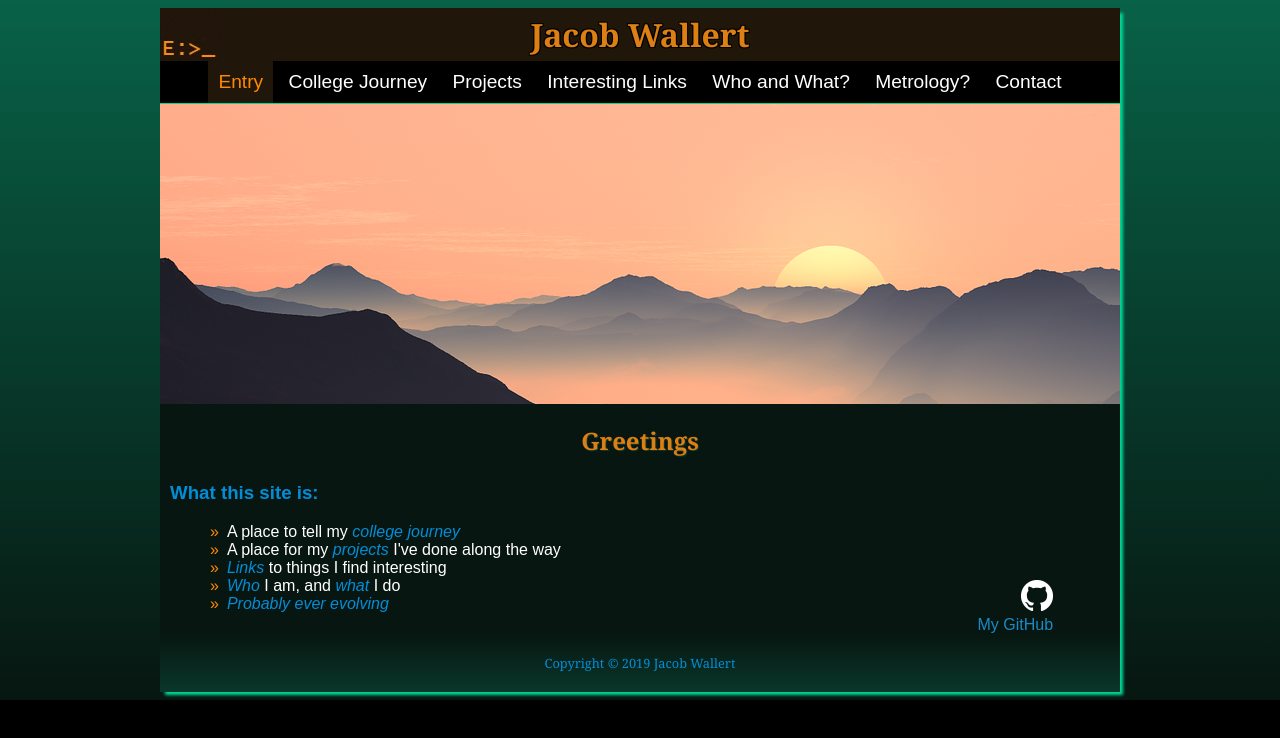
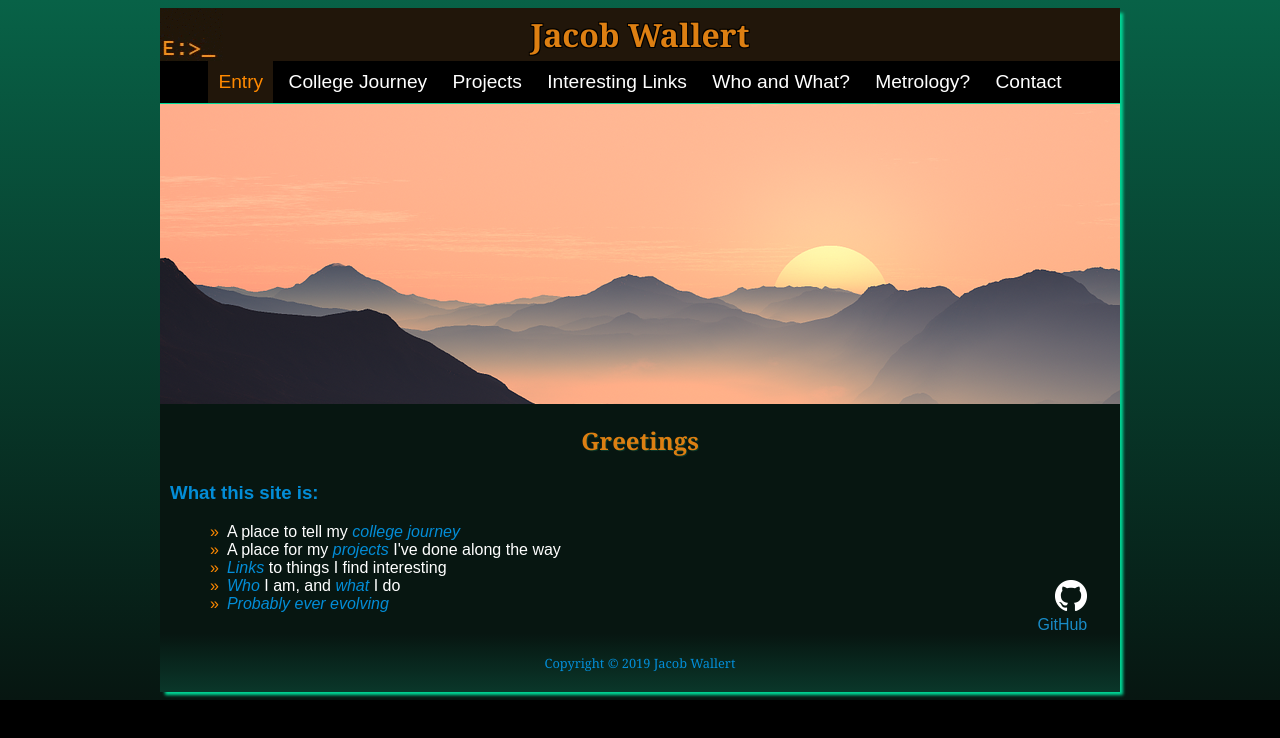
Before and after one commit to jawallert/jawallert.github.io, a plain HTML site: page index.html in a window 1280 px wide. Drawn offline with Linux system fonts and the light colour scheme.

Commit message:
Modified GitHub link, and bodymain2 css margin

```diff
--- a/index.html
+++ b/index.html
@@ -37,10 +37,9 @@
             </ul>
 		</div>
 		<div class="bodymain2">
-			<a href="https://github.com/jawallert" target="blank">
+			<a href="https://github.com/" target="blank">
 			<img src="img/GitHub-Mark-Light-32px.png" alt="GitHub Logo">
-			<br>My GitHub</a>
-
+			<br>GitHub</a>
 		</div>
 
         <footer>
--- a/jw.css
+++ b/jw.css
@@ -328,7 +328,7 @@ footer{
 }
 
 .bodymain2{
-	margin-left: 30px;
+	margin-left: 90px;
     background-color: #071611;
 	width: auto;
 	vertical-align: bottom;
```
